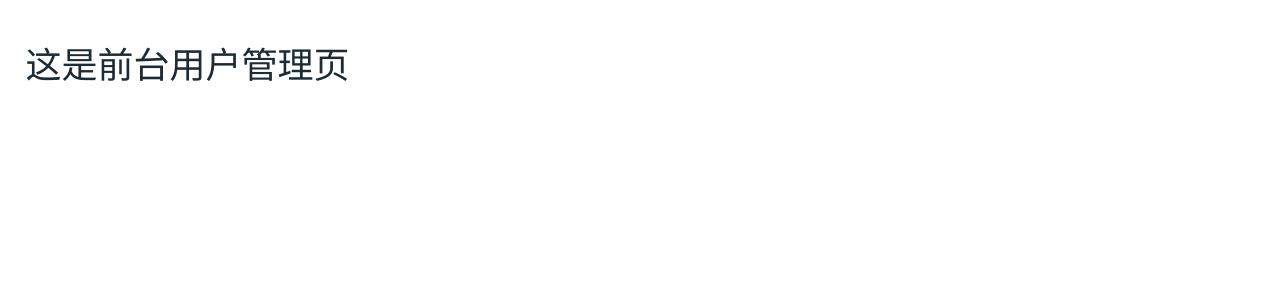
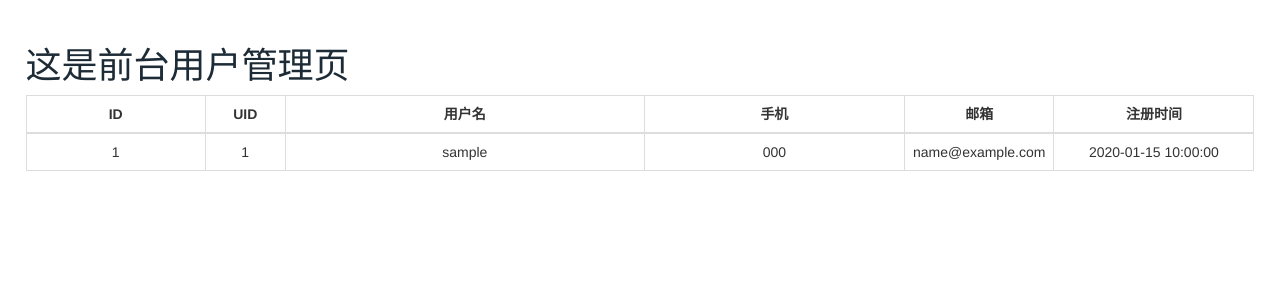
Before and after one commit to lianmc123/Dockerfiles, a Flask app: template website/templates/cms/cms_fusers.html in a window 1280 px wide. Shown: the top 300 px of the page. Run offline with Flask 2, Linux system fonts and the light colour scheme; the template is opened without the code that fills it: most values are stand-ins (such as "Sample title", 1, 10 or a date in 2020); parts of the project's set-up code (start-up, migrations or seed data) failed here and were passed over; some libraries are stand-ins or nearby versions.

Commit message:
前台用户管理

```diff
--- a/website/apps/cms/views.py
+++ b/website/apps/cms/views.py
@@ -3,6 +3,7 @@ from .forms import LoginForm, ResetPwdForm, ResetEmailForm, AddBannerForm, Updat
     UpdateBoardForm
 from .models import CMSUser, CMSPermission
 from apps.common.models import BannerModel, BoardModel, PostModel, HighlightPostModel
+from apps.front.models import FrontUser
 from .decorators import login_required, permission_required
 import config
 from exts import db, mail
@@ -216,7 +217,8 @@ def dboard():
 @login_required
 @permission_required(CMSPermission.FRONTUSER)
 def fusers():
-    return render_template('cms/cms_fusers.html')
+    users = FrontUser.query.all()
+    return render_template('cms/cms_fusers.html', users=users)
 
 
 @bp.route('/cusers/')
--- a/website/templates/cms/cms_fusers.html
+++ b/website/templates/cms/cms_fusers.html
@@ -6,6 +6,41 @@
 {% block body %}
 
     <h1 style="color: #1c2b36">这是前台用户管理页</h1>
+    <table class="table table-bordered text-center ">
+        <thead>
+        <colgroup>
+            <col></col>
+            <col width='80px'></col>
+            <col></col>
+            <col></col>
+            <col width='80px'></col>
+            <col width='200px'></col>
+          </colgroup>
+        <tr>
+            <th class="text-center">ID</th>
+            <th class="text-center">UID</th>
+            <th class="text-center">用户名</th>
+            <th class="text-center">手机</th>
+            <th class="text-center">邮箱</th>
+            <th class="text-center">注册时间</th>
+        </tr>
+        </thead>
+        <tbody>
+
+        {% for user in users %}
+            <tr>
+                <td>{{ user.id }}</td>
+                <td>{{ user.uid }}</td>
+                <td>{{ user.username }}</td>
+                <td>{{ user.telephone }}</td>
+                <td>{{ user.email }}</td>
+                <td>{{ user.join_time }}</td>
+            </tr>
+        {% endfor %}
+
+
+        </tbody>
+    </table>
 {% endblock %}
 
 {% block js %}
```
